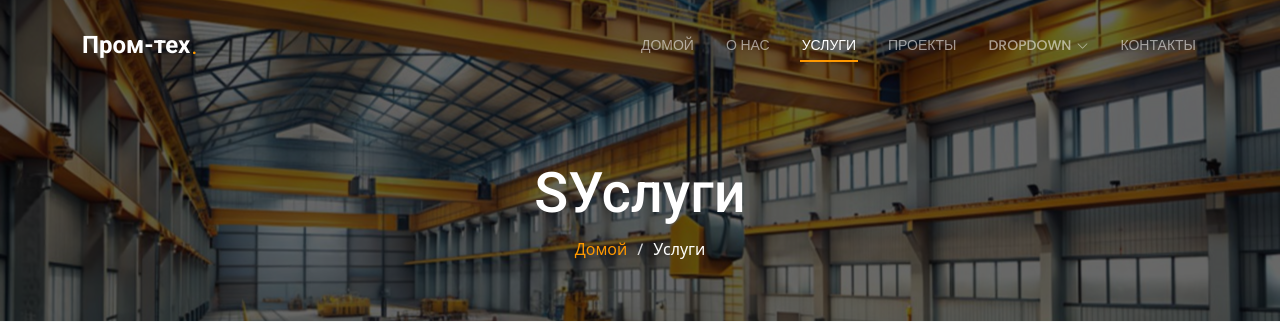
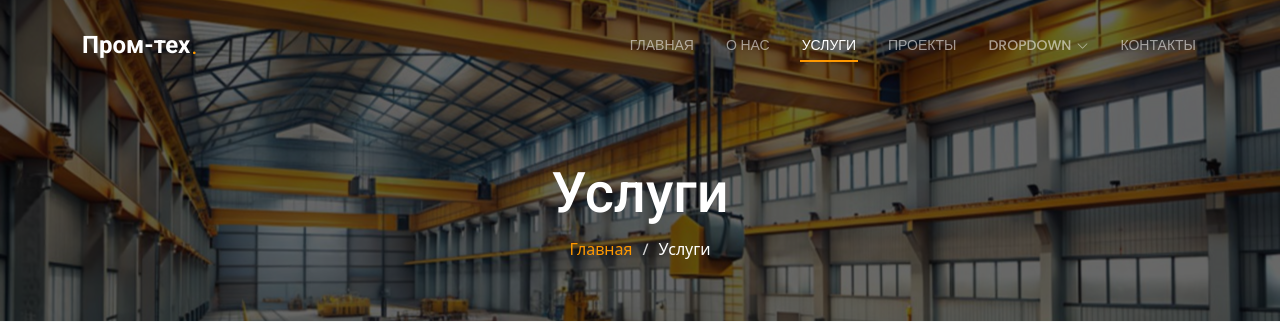
Before and after one commit to Pak-Mozga/site, a Flask app: page /services in a window 1280 px wide. Shown: the top 322 px of the page. Run offline with Flask 3, Linux system fonts and the light colour scheme; some libraries are stand-ins or nearby versions.

Commit message:
лого чек

```diff
--- a/static/assets/css/main.css
+++ b/static/assets/css/main.css
@@ -160,7 +160,7 @@ h6 {
 
 .header .logo img {
   max-height: 32px;
-  margin-right: 8px;
+  margin-right: 20px;
 }
 
 .header .logo h1 {
@@ -487,7 +487,7 @@ h6 {
 
 .footer .footer-about .logo img {
   max-height: 40px;
-  margin-right: 6px;
+  margin-right: 20px;
 }
 
 .footer .footer-about .logo span {
--- a/templates/about.html
+++ b/templates/about.html
@@ -53,7 +53,7 @@
 
       <nav id="navmenu" class="navmenu">
         <ul>
-          <li><a href="/">Домой</a></li>
+          <li><a href="/">Главная</a></li>
           <li><a href="/about" class="active">О нас</a></li>
           <li><a href="/services">Услуги</a></li>
           <li><a href="/projects">Проекты</a></li>
@@ -90,7 +90,7 @@
         <h1>О нас</h1>
         <nav class="breadcrumbs">
           <ol>
-            <li><a href="/">Домой</a></li>
+            <li><a href="/">Главная</a></li>
             <li class="current">О нас</li>
           </ol>
         </nav>
--- a/templates/contact.html
+++ b/templates/contact.html
@@ -56,7 +56,7 @@
 
       <nav id="navmenu" class="navmenu">
         <ul>
-          <li><a href="/">Домой</a></li>
+          <li><a href="/">Главная</a></li>
           <li><a href="/about">О нас</a></li>
           <li><a href="/services">Услуги</a></li>
           <li><a href="/projects">Проекты</a></li>
@@ -93,7 +93,7 @@
         <h1>Контакты</h1>
         <nav class="breadcrumbs">
           <ol>
-            <li><a href="/">Домой</a></li>
+            <li><a href="/">Главная</a></li>
             <li class="current">Контакты</li>
           </ol>
         </nav>
--- a/templates/index.html
+++ b/templates/index.html
@@ -50,7 +50,7 @@
 
       <nav id="navmenu" class="navmenu">
         <ul>
-          <li><a href="/" class="active">Домой</a></li>
+          <li><a href="/" class="active">Главная</a></li>
           <li><a href="/about">О нас</a></li>
           <li><a href="/services">Услуги</a></li>
           <li><a href="/projects">Проекты</a></li>
--- a/templates/project-details.html
+++ b/templates/project-details.html
@@ -87,7 +87,7 @@
         <h1>Детали проектов</h1>
         <nav class="breadcrumbs">
           <ol>
-            <li><a href="/">Домой</a></li>
+            <li><a href="/">Главная</a></li>
             <li class="current">Детали проектов</li>
           </ol>
         </nav>
--- a/templates/projects.html
+++ b/templates/projects.html
@@ -50,7 +50,7 @@
 
       <nav id="navmenu" class="navmenu">
         <ul>
-          <li><a href="/">Домой</a></li>
+          <li><a href="/">Главная</a></li>
           <li><a href="/about">О нас</a></li>
           <li><a href="/services">Услуги</a></li>
           <li><a href="/projects" class="active">Проекты</a></li>
@@ -87,7 +87,7 @@
         <h1>Проекты</h1>
         <nav class="breadcrumbs">
           <ol>
-            <li><a href="/">Домой</a></li>
+            <li><a href="/">Главная</a></li>
             <li class="current">Проекты</li>
           </ol>
         </nav>
--- a/templates/service-details.html
+++ b/templates/service-details.html
@@ -50,7 +50,7 @@
 
       <nav id="navmenu" class="navmenu">
         <ul>
-          <li><a href="/">Домой</a></li>
+          <li><a href="/">Главная</a></li>
           <li><a href="/about">О нас</a></li>
           <li><a href="/services">Услуги</a></li>
           <li><a href="/projects">Проекты</a></li>
@@ -87,7 +87,7 @@
         <h1>Детали услуг</h1>
         <nav class="breadcrumbs">
           <ol>
-            <li><a href="/">Домой</a></li>
+            <li><a href="/">Главная</a></li>
             <li class="current">Детали услуг</li>
           </ol>
         </nav>
--- a/templates/services.html
+++ b/templates/services.html
@@ -50,7 +50,7 @@
 
       <nav id="navmenu" class="navmenu">
         <ul>
-          <li><a href="/">Домой</a></li>
+          <li><a href="/">Главная</a></li>
           <li><a href="/about">О нас</a></li>
           <li><a href="/services" class="active">Услуги</a></li>
           <li><a href="/projects">Проекты</a></li>
@@ -84,10 +84,10 @@
     <!-- Page Title -->
     <div class="page-title dark-background" style="background-image: url(static/assets/img/page-title-bg.jpg);">
       <div class="container position-relative">
-        <h1>SУслуги</h1>
+        <h1>Услуги</h1>
         <nav class="breadcrumbs">
           <ol>
-            <li><a href="/">Домой</a></li>
+            <li><a href="/">Главная</a></li>
             <li class="current">Услуги</li>
           </ol>
         </nav>
--- a/templates/starter-page.html
+++ b/templates/starter-page.html
@@ -53,7 +53,7 @@
 
       <nav id="navmenu" class="navmenu">
         <ul>
-          <li><a href="/">Домой</a></li>
+          <li><a href="/">Главная</a></li>
           <li><a href="/about">О нас</a></li>
           <li><a href="/services">Услуги</a></li>
           <li><a href="/projects">Проекты</a></li>
@@ -90,7 +90,7 @@
         <h1>Главная страница</h1>
         <nav class="breadcrumbs">
           <ol>
-            <li><a href="/">Домой</a></li>
+            <li><a href="/">Главная</a></li>
             <li class="current">Главная страница</li>
           </ol>
         </nav>
```
Also changed, not shown: static/assets/img/favicon.png, 2 other files.
